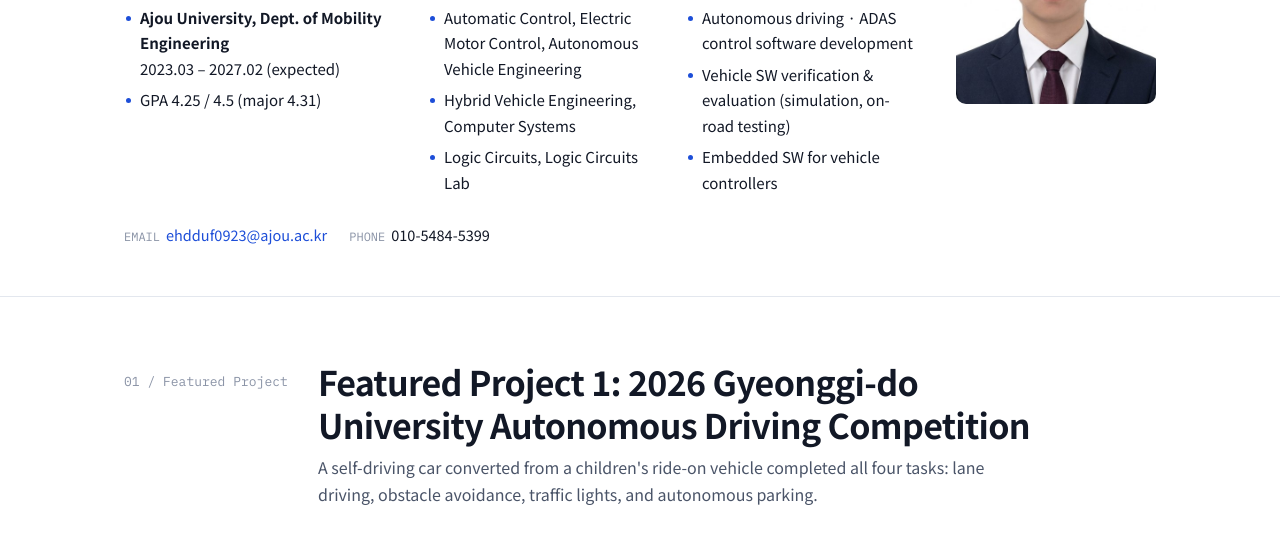
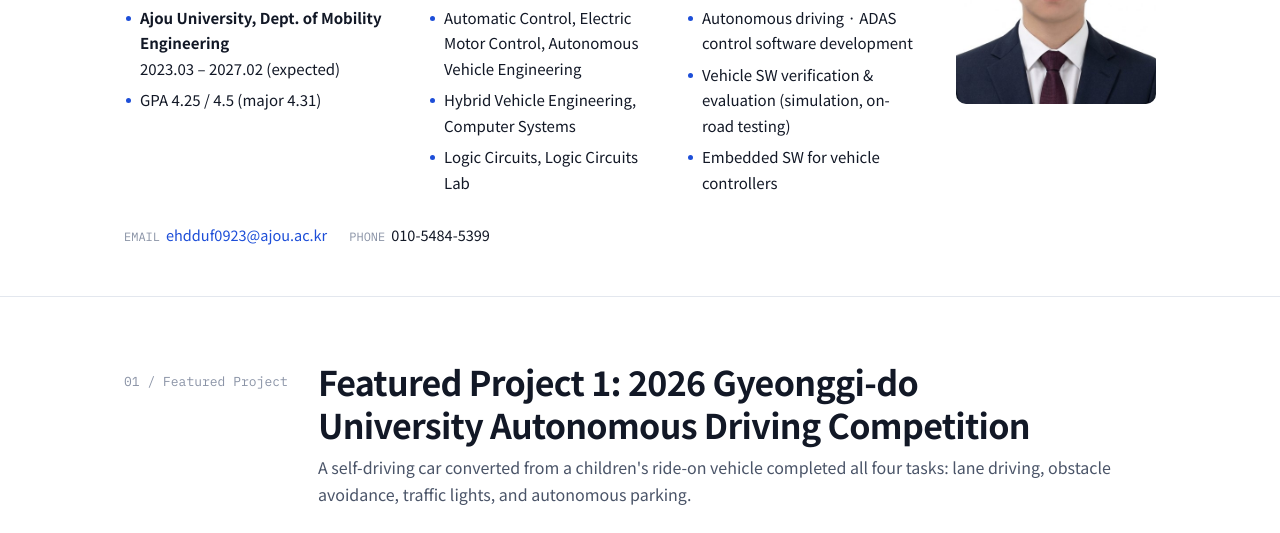
Before and after one commit to nineasten/nineasten.github.io, a plain HTML site: page index.html in a window 1280 px wide. Shown: the part 230-763 px from the top of the page. Drawn offline with Linux system fonts and the light colour scheme; a web font is replaced by a local one.

```diff
--- a/index.html
+++ b/index.html
@@ -84,7 +84,7 @@ section.s{padding:64px 0;border-bottom:1px solid var(--line)}
 @media (max-width:760px){.sh{grid-template-columns:1fr;gap:4px}}
 .sh .ix{font-family:var(--mono);font-size:13px;color:var(--mute);padding-top:10px}
 .sh h2{font-size:clamp(26px,3.4vw,34px);line-height:1.25}
-.sh p{color:var(--sub);margin-top:8px;max-width:44em}
+.sh p{color:var(--sub);margin-top:8px;max-width:none}
 
 .cards{display:grid;grid-template-columns:repeat(3,1fr);gap:16px}
 @media (max-width:860px){.cards{grid-template-columns:1fr}}
```
Also changed, not shown: ko.html (+1 -1 lines).
